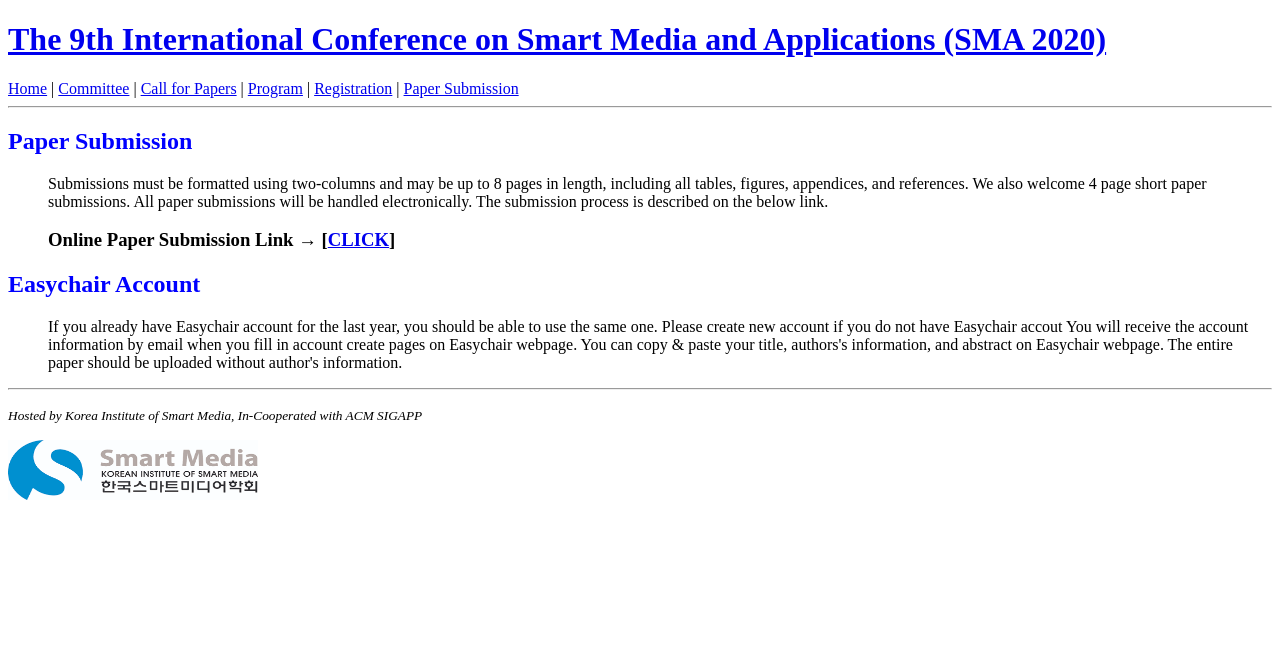
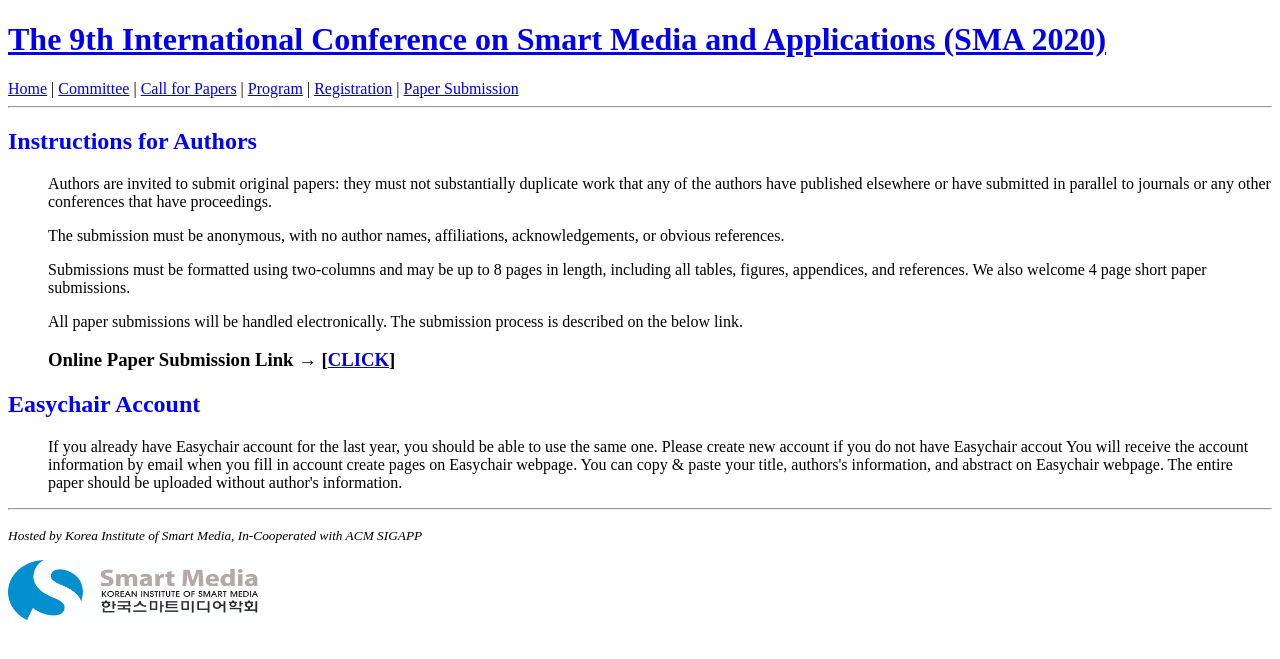
Before and after one commit to icea-conf/sma-2020.github.io, a Jekyll site: the page built from submission/index.html, in a window 1280 px wide. Shown: the top 659 px of the page. Built offline with Jekyll 4.4.1, drawn with Linux system fonts in a browser that asks for light colours.

Commit message:
Update index.html

```diff
--- a/submission/index.html
+++ b/submission/index.html
@@ -3,10 +3,12 @@ layout: default
 title: SMA 2020
 ---
 
-     <h2 style="color:#0000FF">Paper Submission</h2>
+     <h2 style="color:#0000FF">Instructions for Authors</h2>
           <ul>
-               <a>Submissions must be formatted using two-columns and may be up to 8 pages in length, including all tables, figures, appendices, and references. We also welcome 4 page short paper submissions.</a>
-               <a>All paper submissions will be handled electronically. The submission process is described on the below link.</a>
+               <p>Authors are invited to submit original papers: they must not substantially duplicate work that any of the authors have published elsewhere or have submitted in parallel to journals or any other conferences that have proceedings.</p>
+               <p>The submission must be anonymous, with no author names, affiliations,  acknowledgements, or obvious references.</p>
+               <p>Submissions must be formatted using two-columns and may be up to 8 pages in length, including all tables, figures, appendices, and references. We also welcome 4 page short paper submissions.</p>
+               <p>All paper submissions will be handled electronically. The submission process is described on the below link.</p>
                <h3>Online Paper Submission Link → [<a href="https://www.easychair.org/conferences/?conf=SMA2020">CLICK</a>]</h3>
           </ul>
 
```
